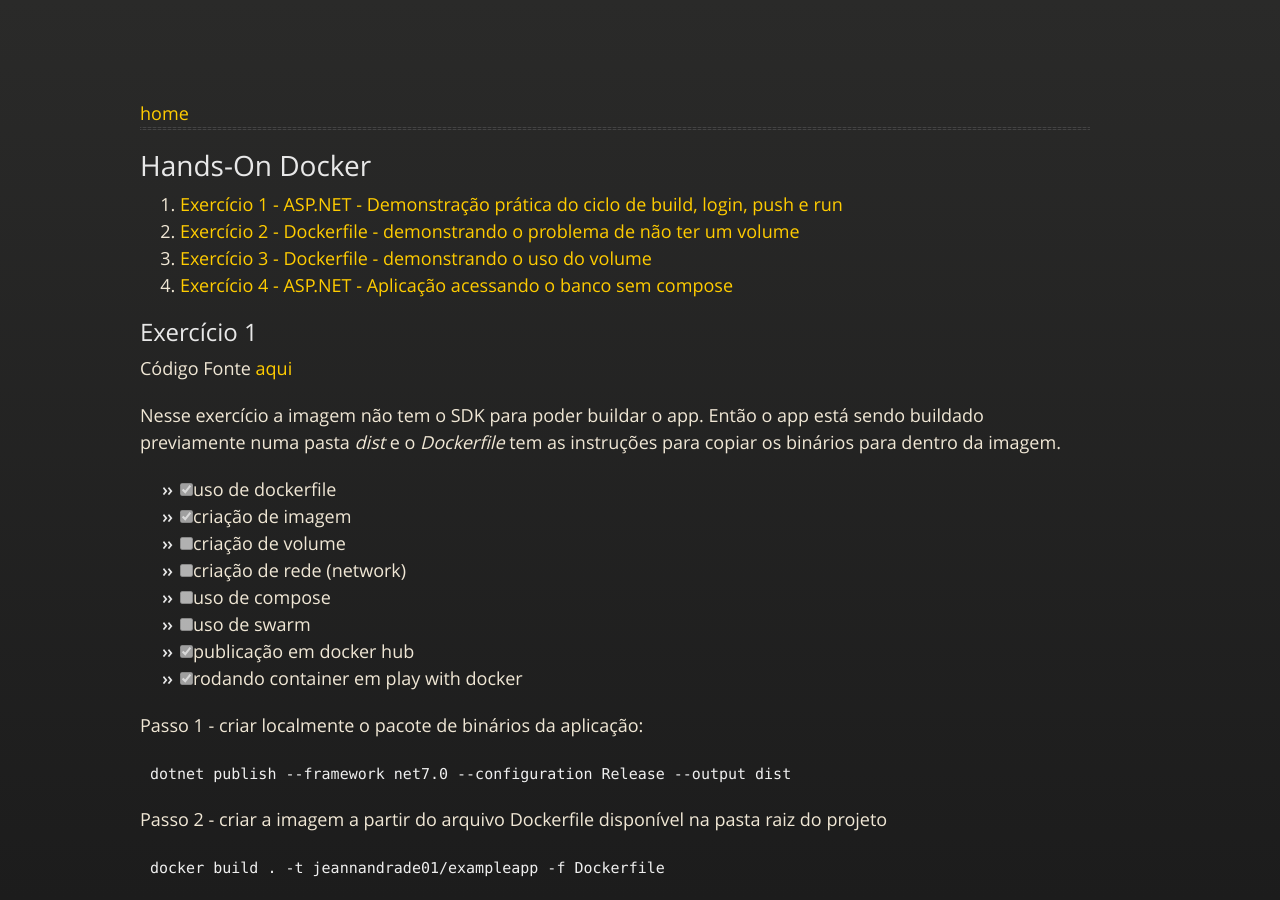
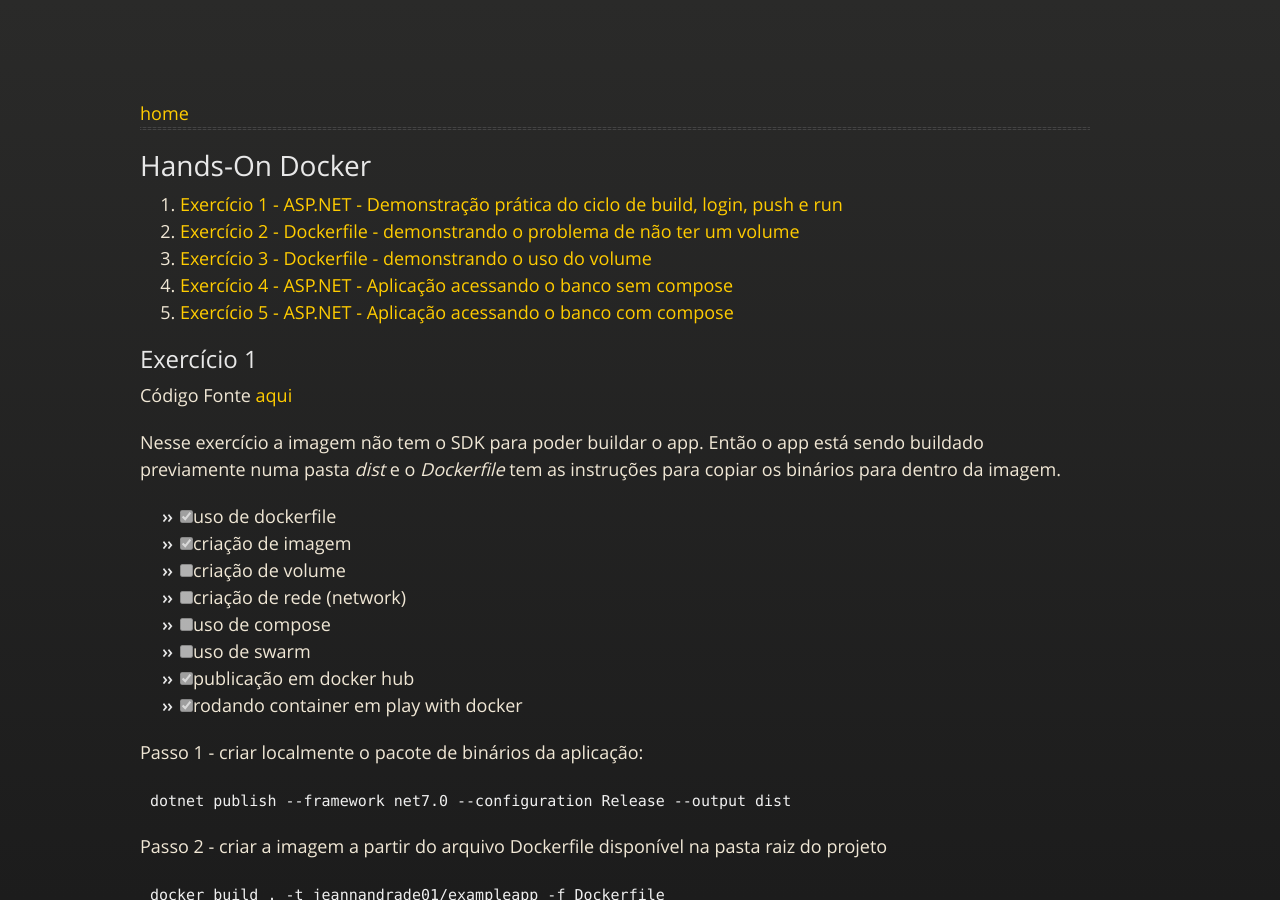
Before and after one commit to JeannAndrade/jeannandrade.github.io, a Jekyll site: the page built from content/docker/hands_on/index.md, in a window 1280 px wide and 900 px high. Built offline with Jekyll 4.4.1, drawn with Linux system fonts in a browser that asks for light colours; our own code applies the rules of GitHub Pages for plain Markdown files.

Commit message:
Adicionando exe05 ao indice

```diff
--- a/content/docker/hands_on/index.md
+++ b/content/docker/hands_on/index.md
@@ -8,6 +8,7 @@ layout: internal
 1. [Exercício 2 - Dockerfile - demonstrando o problema de não ter um volume](#exercício-2)
 1. [Exercício 3 - Dockerfile - demonstrando o uso do volume](#exercício-3)
 1. [Exercício 4 - ASP.NET - Aplicação acessando o banco sem compose](#exercício-4)
+1. [Exercício 5 - ASP.NET - Aplicação acessando o banco com compose](#exercício-5)
 
 ## Exercício 1
 
```
